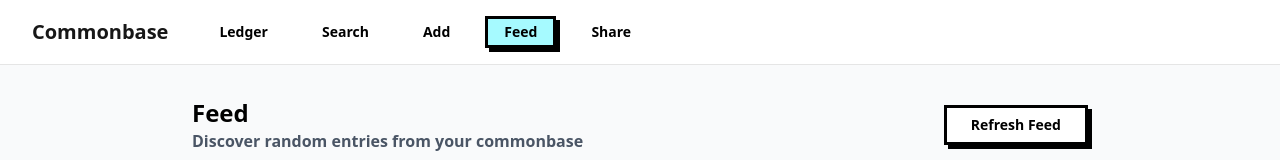
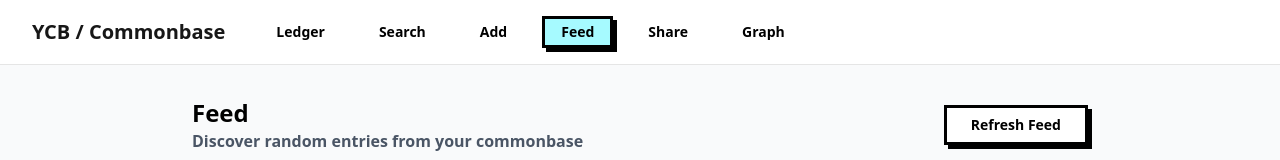
Before and after one commit to your-commonbase/architecture, a Next.js app in the folder commonbase-next/: page /feed in a window 1280 px wide. Shown: the top 160 px of the page. Built offline with nearby package versions, Linux system fonts and the light colour scheme; no server answers; the database is empty.

Commit message:
feat: update fetchRandomEntries default count to 10 and enhance navigation with graph link

```diff
--- a/commonbase-next/src/app/feed/page.tsx
+++ b/commonbase-next/src/app/feed/page.tsx
@@ -21,7 +21,7 @@ export default function FeedPage() {
   const [loading, setLoading] = useState(false);
   const [hasMore, setHasMore] = useState(true);
 
-  const fetchRandomEntries = async (count = 2) => {
+  const fetchRandomEntries = async (count = 10) => {
     if (loading) return;
 
     setLoading(true);
--- a/commonbase-next/src/components/navigation.tsx
+++ b/commonbase-next/src/components/navigation.tsx
@@ -38,7 +38,7 @@ export function Navigation() {
         <div className="flex justify-between h-16">
           <div className="flex items-center space-x-8">
             <Link href="/" className="text-xl font-bold text-primary">
-              Commonbase
+              YCB / Commonbase
             </Link>
 
             <div className="flex space-x-4">
@@ -83,6 +83,14 @@ export function Navigation() {
                   Share {cartCount > 0 && `(${cartCount})`}
                 </Link>
               </Button>
+
+              <Button
+                variant={isActive('/graph') ? 'default' : 'ghost'}
+                size="sm"
+                asChild
+              >
+                <Link href="/graph">Graph</Link>
+              </Button>
             </div>
           </div>
         </div>
```
